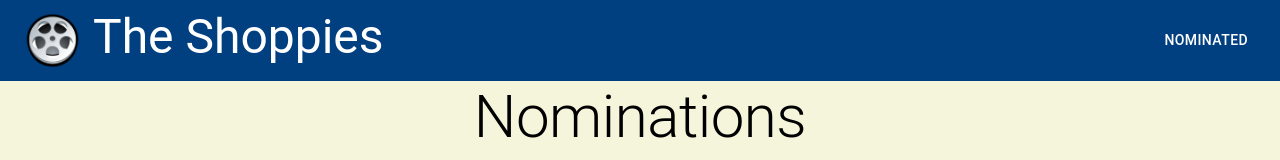
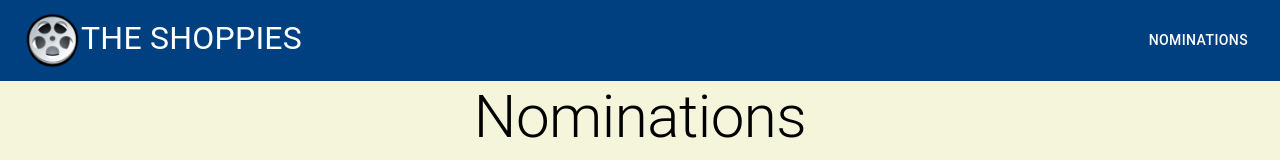
Before and after one commit to tsinmoua/The-Shoppies, a React (Create React App) app in the folder client/: page /nominated in a window 1280 px wide. Shown: the top 160 px of the page. Built offline with nearby package versions, Linux system fonts and the light colour scheme; no server answers.

Commit message:
Styling for navbar

```diff
--- a/client/src/components/Navbar/index.js
+++ b/client/src/components/Navbar/index.js
@@ -25,10 +25,24 @@ const useStyles = makeStyles((theme) => ({
     },
     menuButton: {
         marginRight: 0,
+        paddingRight: 0
+    },
+    button: {
+        marginLeft: 'auto',
+        color: 'white',
+        '&:hover': {
+            backgroundColor: 'transparent',
+            color: theme.palette.common.orange
+        }
     },
     title: {
-        flexGrow: 1,
-    },
+        fontSize: '2rem',
+        color: 'white',
+        textDecoration: 'none',
+        '&:hover': {
+            color: theme.palette.common.orange
+        }
+    }
 }));
 
 export default function ElevateAppBar(props) {
@@ -40,24 +54,24 @@ export default function ElevateAppBar(props) {
                 <AppBar>
                     <Toolbar>
                         <Typography
-                            variant="h3"
+                            variant="h4"
                             component={Link} to='/'
-                            style={{ textDecoration: 'none', color: 'white' }}
+                            className={classes.title}
                         >
                             <IconButton edge="start" className={classes.menuButton} color="inherit" aria-label="menu">
                                 <img src={reel} alt='Movie Reel'
                                     style={{ height: '57px', margin: 'auto' }}
                                 />
                             </IconButton>
-                            The Shoppies
+                            THE SHOPPIES
                         </Typography>
 
                         <Button
                             disableRipple
                             component={Link} to='/nominated'
-                            style={{ marginLeft: 'auto', color: 'white' }}
+                            className={classes.button}
                         >
-                            Nominated
+                            Nominations
                         </Button>
                     </Toolbar>
                 </AppBar>
```
